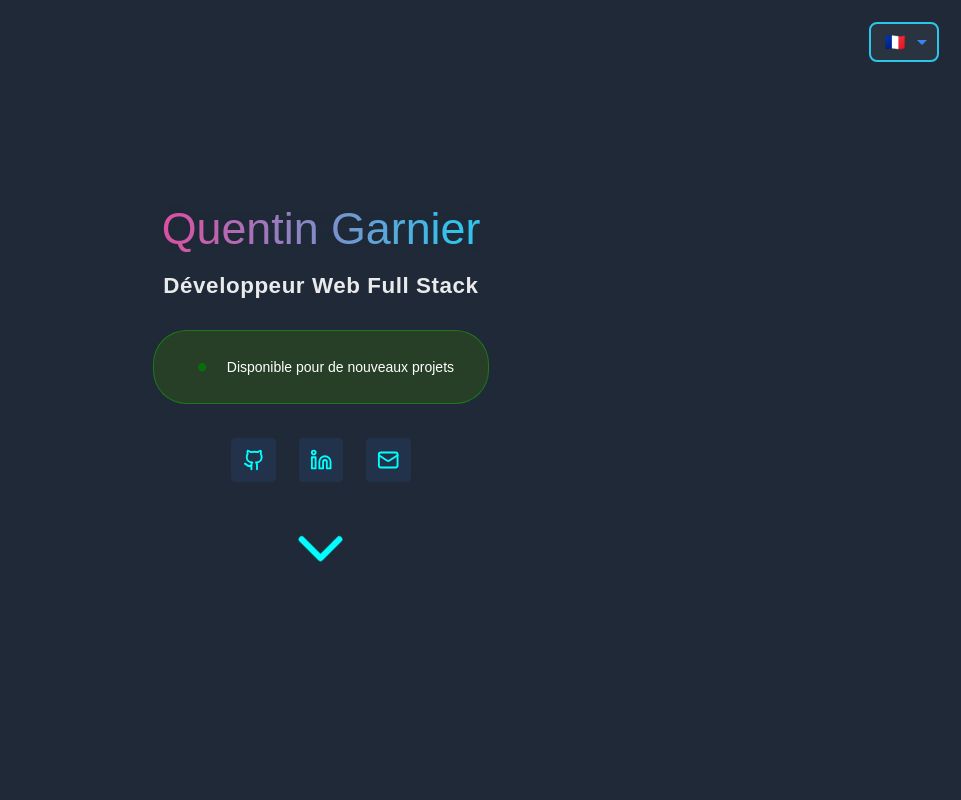
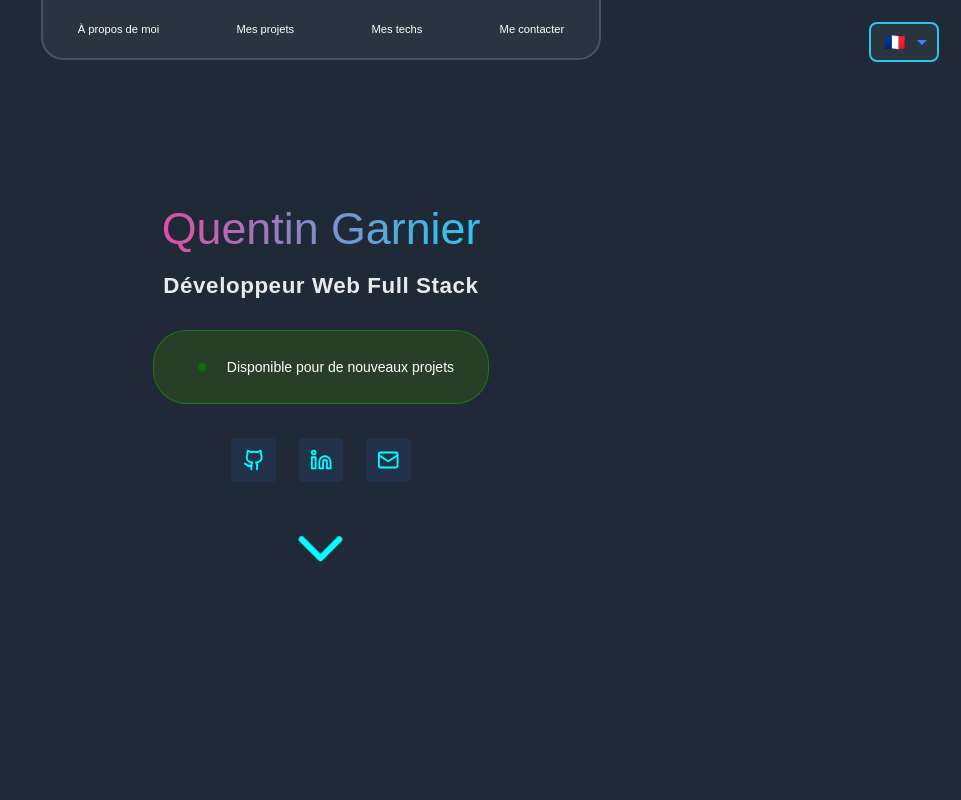
Before and after one commit to F1N3X/portfolio_2025, a React (Vite) app: page / in a window 1280 px wide. Shown: the top 800 px of the page, without its empty margins (319-1280 px from the left). Built offline with nearby package versions, Linux system fonts and the light colour scheme.

Commit message:
adding navbar with animations

```diff
--- a/src/App.jsx
+++ b/src/App.jsx
@@ -6,6 +6,7 @@ import Hero from './components/Hero'
 import Projects from './components/Projects'
 import Techs from './components/Techs'
 import LanguageSwitcher from './components/LanguageSwitcher'
+import Navbar from './components/Navbar'
 
 function App() {
 
@@ -93,6 +94,7 @@ function App() {
 
   return (
     <>
+      <Navbar />
       <LanguageSwitcher />
       <Hero />
       <About />
--- /dev/null
+++ b/src/components/Navbar.css
@@ -0,0 +1,75 @@
+.navbar {
+    position: fixed;
+    top: 0;
+    left: 50%;
+    transform: translateX(-50%);
+    z-index: 1000;
+    width: min(50rem, calc(100% - 2rem));
+    min-height: 60px;
+    padding: 0 3rem;
+
+    display: flex;
+    align-items: center;
+    justify-content: center;
+
+    background-color: var(--box-bg);
+    border: 2px solid var(--box-border);
+    border-top: none;
+    border-radius: 0 0 2rem 2rem;
+}
+
+.navbar-links {
+    position: relative;
+    width: 100%;
+    padding: 0;
+    margin: 0;
+    list-style: none;
+    display: flex;
+    align-items: center;
+    justify-content: space-between;
+    gap: 2rem;
+}
+
+.navbar-indicator {
+    position: absolute;
+    bottom: 1rem;
+    left: 0;
+    height: 0.2rem;
+    background-color: var(--primary-color);
+    border-radius: 50rem;
+    transition: left 0.3s ease, width 0.3s ease, opacity 0.3s ease;
+    opacity: 0;
+    pointer-events: none;
+}
+
+.navbar li {
+    cursor: pointer;
+    color: var(--text-color);
+}
+
+.navbar a {
+    display: inline-block;
+    padding: 0.25rem 0.1rem;
+    text-decoration: none;
+    color: inherit;
+    font-weight: 500;
+    transition: color 0.3s ease;
+}
+
+.navbar li:hover {
+    color: var(--primary-color);
+}
+
+@media (max-width: 768px) {
+    .navbar {
+        width: calc(100% - 1rem);
+        padding: 0 1rem;
+    }
+
+    .navbar-links {
+        justify-content: center;
+        flex-wrap: wrap;
+        gap: 0.75rem 1.25rem;
+        padding: 0.5rem 0;
+    }
+}
--- /dev/null
+++ b/src/components/Navbar.jsx
@@ -0,0 +1,116 @@
+import React, { useEffect, useState, useRef } from 'react';
+import { useTranslation } from 'react-i18next';
+import './Navbar.css';
+
+const Navbar = () => {
+    const { t } = useTranslation();
+    const [activeSection, setActiveSection] = useState('');
+    const [indicatorStyle, setIndicatorStyle] = useState({});
+    const navLinksRef = useRef({});
+    const navRef = useRef(null);
+
+    useEffect(() => {
+        const sections = document.querySelectorAll('section[id]');
+
+        const observerOptions = {
+            root: null,
+            rootMargin: '-50% 0px -50% 0px',
+            threshold: 0
+        };
+
+        const observerCallback = (entries) => {
+            entries.forEach((entry) => {
+                if (entry.isIntersecting) {
+                    setActiveSection(entry.target.id);
+                }
+            });
+        };
+
+        const observer = new IntersectionObserver(observerCallback, observerOptions);
+
+        sections.forEach((section) => {
+            observer.observe(section);
+        });
+
+        return () => {
+            sections.forEach((section) => {
+                observer.unobserve(section);
+            });
+        };
+    }, []);
+
+    useEffect(() => {
+        if (!activeSection || !navLinksRef.current[activeSection]) {
+            setIndicatorStyle({ opacity: 0 });
+            return;
+        }
+
+        const activeLink = navLinksRef.current[activeSection];
+        const linkRect = activeLink.getBoundingClientRect();
+
+        const container = navRef.current;
+        const containerRect = container
+            ? container.getBoundingClientRect()
+            : activeLink.closest('.navbar-links')?.getBoundingClientRect();
+
+        if (!containerRect) {
+            setIndicatorStyle({ opacity: 0 });
+            return;
+        }
+
+        const left = linkRect.left - containerRect.left - 2;
+        const width = linkRect.width;
+
+        setIndicatorStyle({
+            left: `${left}px`,
+            width: `${width}px`,
+            opacity: 1,
+        });
+    }, [activeSection]);
+
+    return (
+        <nav className="navbar" ref={navRef}>
+            <ul className="navbar-links">
+                <li>
+                    <a
+                        href="#about"
+                        ref={(el) => (navLinksRef.current['about'] = el)}
+                        className={activeSection === 'about' ? 'active' : ''}
+                    >
+                        {t('about.title')}
+                    </a>
+                </li>
+                <li>
+                    <a
+                        href="#projects"
+                        ref={(el) => (navLinksRef.current['projects'] = el)}
+                        className={activeSection === 'projects' ? 'active' : ''}
+                    >
+                        {t('projects.title')}
+                    </a>
+                </li>
+                <li>
+                    <a
+                        href="#techs"
+                        ref={(el) => (navLinksRef.current['techs'] = el)}
+                        className={activeSection === 'techs' ? 'active' : ''}
+                    >
+                        {t('techs.title')}
+                    </a>
+                </li>
+                <li>
+                    <a
+                        href="#contact"
+                        ref={(el) => (navLinksRef.current['contact'] = el)}
+                        className={activeSection === 'contact' ? 'active' : ''}
+                    >
+                        {t('contact.title')}
+                    </a>
+                </li>
+            </ul>
+            <div className="navbar-indicator" style={indicatorStyle}></div>
+        </nav>
+    );
+}
+
+export default Navbar;
```
